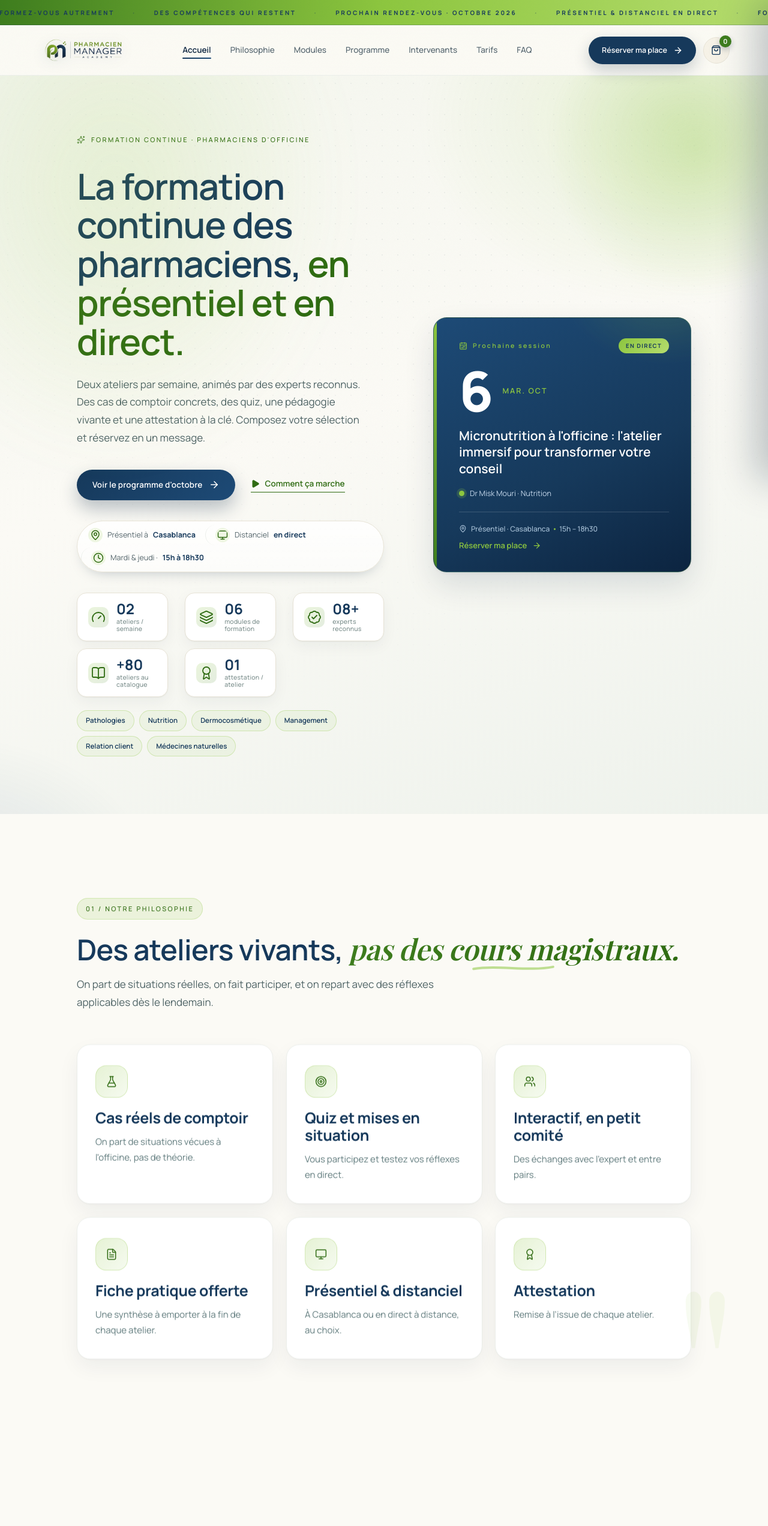
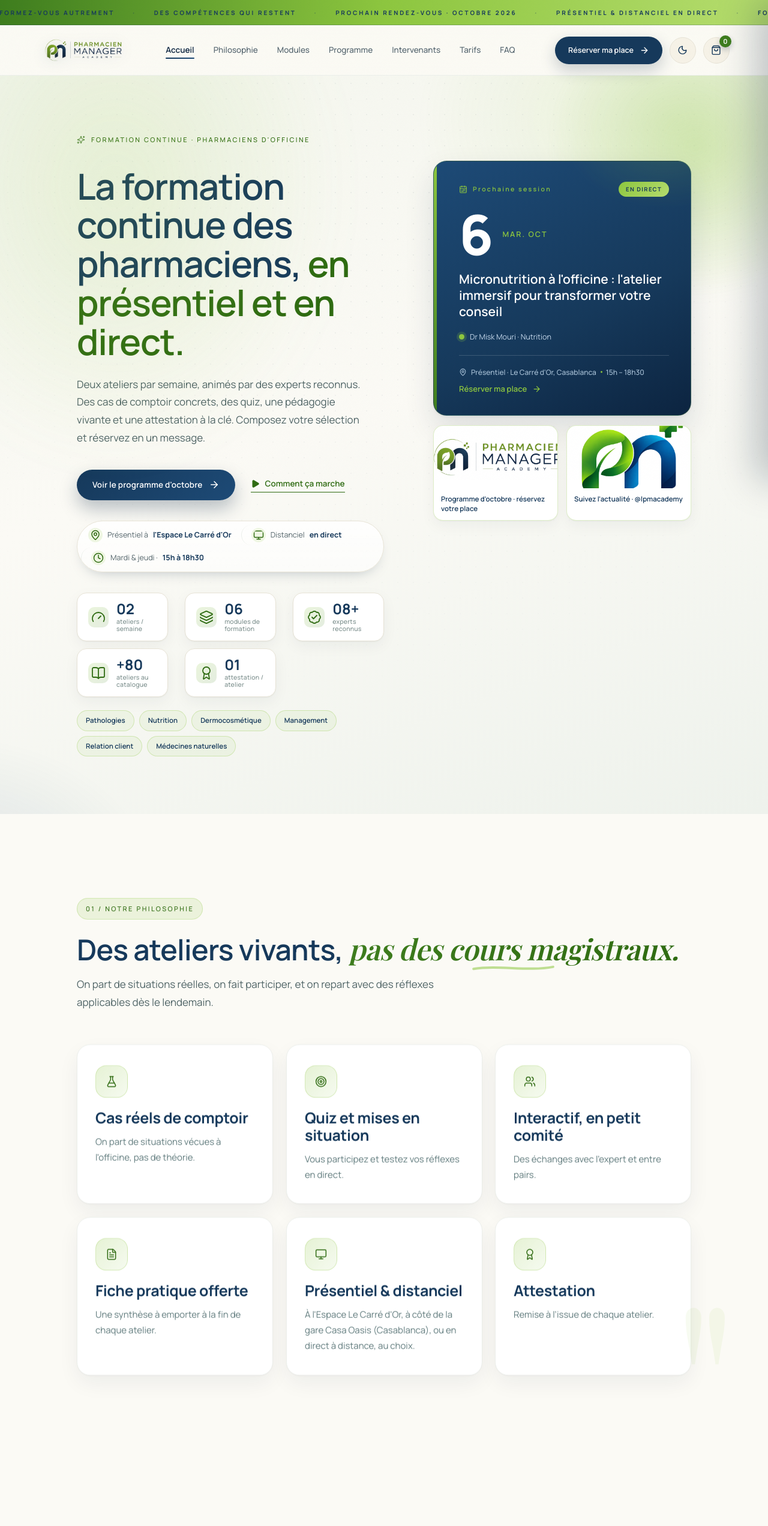
Before and after one commit to SouhailBechchari/lpmacademy, a React (Vite) app: page / in a window 1280 px wide. Shown: the top 2544 px of the page at 60% size. Built offline with nearby package versions, Linux system fonts and the light colour scheme; a web font is replaced by a local one.

Commit message:
Mode sombre, localisation complète (Le Carré d'Or / Casa Oasis), publi-hero, tel masqué, académie

```diff
--- a/src/App.tsx
+++ b/src/App.tsx
@@ -21,11 +21,13 @@ import {
   MessageCircle,
   Minus,
   Monitor,
+  Moon,
   Phone,
   Play,
   Plus,
   ShoppingBag,
   Sparkles,
+  Sun,
   Target,
   Users,
   X,
@@ -46,6 +48,11 @@ import {
 
 const AGENCY_WA = '212780931067'
 const WHATSAPP_ID = AGENCY_WA.replace(/^212/, '07') // 07 80 93 10 67
+const WHATSAPP_MASKED = '07 80 ** ** 67'
+
+const LOCATION_SHORT = "l'Espace Le Carré d'Or"
+const LOCATION_FULL = "à l'Espace Le Carré d'Or, à côté de la gare Casa Oasis, Casablanca"
+const LOCATION_CARD = "Le Carré d'Or, Casablanca"
 
 const MODULES = [
   {
@@ -350,7 +357,7 @@ const SPEAKERS = [
 
 const FAQ = [
   ['Puis-je ne prendre qu\u2019un seul atelier ?', "Oui. La formule à l'unité est faite pour ça. Si vous en ajoutez plusieurs, la remise pack s'applique automatiquement."],
-  ['Présentiel ou distanciel ?', 'Chaque atelier est hybride. En présentiel, vous êtes sur place à Casablanca ; en distanciel, vous suivez la même séance en direct, à un tarif réduit de 100 DH.'],
+  ['Présentiel ou distanciel ?', `Chaque atelier est hybride. En présentiel, vous êtes sur place ${LOCATION_FULL} ; en distanciel, vous suivez la même séance en direct, à un tarif réduit de 100 DH.`],
   ['Comment se passe le paiement ?', "Vous finalisez sur WhatsApp. Nous confirmons le montant et vous envoyons le RIB ; votre place est réservée dès réception du justificatif."],
   ['Y a-t-il une attestation ?', 'Oui, une attestation de participation est remise à l\u2019issue de chaque atelier.'],
   ['Où ont lieu les ateliers ?', "À l'Espace Le Carré d'Or, à Casablanca (à côté de la gare Casa Oasis), et en direct à distance."],
@@ -378,7 +385,7 @@ const PHILOSOPHIE = [
   ['Quiz et mises en situation', 'Vous participez et testez vos réflexes en direct.', 'Target'],
   ['Interactif, en petit comité', 'Des échanges avec l\u2019expert et entre pairs.', 'Users'],
   ['Fiche pratique offerte', 'Une synthèse à emporter à la fin de chaque atelier.', 'FileText'],
-  ['Présentiel & distanciel', 'À Casablanca ou en direct à distance, au choix.', 'Monitor'],
+  ['Présentiel & distanciel', `À l'Espace Le Carré d'Or, à côté de la gare Casa Oasis (Casablanca), ou en direct à distance, au choix.`, 'Monitor'],
   ['Attestation', 'Remise à l\u2019issue de chaque atelier.', 'Award'],
 ] as const
 
@@ -599,6 +606,9 @@ function WorkshopCard({ w }: { w: (typeof WORKSHOPS)[number] }) {
       <div className="exp">
         <Users size={14} /> {w.speaker}
       </div>
+      <div className="loc">
+        <MapPin size={13} /> {LOCATION_CARD} · ou en direct
+      </div>
 
       <AxesBlock w={w} />
 
@@ -648,7 +658,15 @@ function ScrollToTop() {
   return null
 }
 
-function Header({ onCartOpen }: { onCartOpen: () => void }) {
+function Header({
+  onCartOpen,
+  theme,
+  onToggleTheme,
+}: {
+  onCartOpen: () => void
+  theme: 'light' | 'dark'
+  onToggleTheme: () => void
+}) {
   const [open, setOpen] = useState(false)
   const { pathname } = useLocation()
   const cart = useCart()
@@ -685,6 +703,17 @@ function Header({ onCartOpen }: { onCartOpen: () => void }) {
           <Link to="/inscription" className="nav-cta">
             Réserver ma place <ArrowRight size={16} />
           </Link>
+          <button
+            className="theme-btn"
+            aria-label={theme === 'dark' ? 'Passer en mode clair' : 'Passer en mode sombre'}
+            title={theme === 'dark' ? 'Mode clair' : 'Mode sombre'}
+            onClick={() => {
+              setOpen(false)
+              onToggleTheme()
+            }}
+          >
+            {theme === 'dark' ? <Sun size={17} /> : <Moon size={17} />}
+          </button>
           <button
             className="nav-cart"
             aria-label={`Ouvrir le panier (${cart.count} ateliers)`}
@@ -744,7 +773,7 @@ function Footer() {
             <img src="/images/logo.png" alt="Passeport Formation Pharmaciens" className="brand-logo" />
           </Link>
           <p>
-            La formation continue des pharmaciens d'officine, en présentiel à Casablanca et en
+            La formation continue des pharmaciens d'officine, en présentiel {LOCATION_FULL} et en
             direct à distance.
           </p>
         </div>
@@ -766,16 +795,16 @@ function Footer() {
         <div className="foot-col">
           <h4>Contact</h4>
           <a href={`https://wa.me/${AGENCY_WA}`}>
-            <Phone size={14} /> WhatsApp {WHATSAPP_ID}
+            <Phone size={14} /> WhatsApp {WHATSAPP_MASKED}
           </a>
           <a href="https://instagram.com/lpmacademy" target="_blank" rel="noreferrer">
             <AtSign size={14} /> @lpmacademy
           </a>
           <a href="#" onClick={(e) => e.preventDefault()}>
-            <Briefcase size={14} /> Pharmacien Manager Academy
+            <Briefcase size={14} /> Pharmacien Manager Académie
           </a>
           <span>
-            <MapPin size={14} /> Espace Le Carré d'Or, Casablanca
+            <MapPin size={14} /> {LOCATION_CARD} · à côté de la gare Casa Oasis
           </span>
         </div>
       </div>
@@ -820,7 +849,7 @@ function Hero() {
         </div>
         <div className="hero-stripe">
           <span>
-            <MapPin size={15} /> Présentiel à <b>Casablanca</b>
+            <MapPin size={15} /> Présentiel à <b>{LOCATION_SHORT}</b>
           </span>
           <span>
             <Monitor size={15} /> Distanciel <b>en direct</b>
@@ -898,13 +927,23 @@ function Hero() {
           </div>
           <div className="hc-meta">
             <span>
-              <MapPin size={13} /> Présentiel · Casablanca
+              <MapPin size={13} /> Présentiel · {LOCATION_CARD}
             </span>
             <span>15h – 18h30</span>
           </div>
           <Link to="/programme" className="card-link">
             Réserver ma place <ArrowRight size={15} />
           </Link>
+        </div>
+        <div className="hero-ads">
+          <a className="hero-ad" href={`https://wa.me/${AGENCY_WA}`} target="_blank" rel="noreferrer">
+            <img src="/images/logo.png" alt="Réservez votre place au programme d'octobre" loading="lazy" />
+            <span>Programme d'octobre · réservez votre place</span>
+          </a>
+          <a className="hero-ad" href="https://instagram.com/lpmacademy" target="_blank" rel="noreferrer">
+            <img src="/images/iconlogo.png" alt="Suivez l'actualité sur Instagram" loading="lazy" />
+            <span>Suivez l'actualité · @lpmacademy</span>
+          </a>
         </div>
       </div>
     </section>
@@ -1075,9 +1114,6 @@ function Tarifs() {
   return (
     <section className="pricing" id="tarifs">
       <div className="pricing-copy">
-        <ReReveal>
-          <p className="eyebrow">04 / Formules et tarifs</p>
-        </ReReveal>
         <ReReveal delay={60}>
           <h2>
             Trois formules, <i>dégressives.</i>
@@ -1656,12 +1692,31 @@ function ScrollTop() {
 function AppShell() {
   const cart = useCart()
   const [cartOpen, setCartOpen] = useState(false)
+  const [theme, setTheme] = useState<'light' | 'dark'>(() => {
+    try {
+      const t = localStorage.getItem('pf-theme')
+      if (t === 'light' || t === 'dark') return t
+    } catch {}
+    return window.matchMedia('(prefers-color-scheme: dark)').matches ? 'dark' : 'light'
+  })
+
+  useEffect(() => {
+    document.documentElement.dataset.theme = theme
+    try {
+      localStorage.setItem('pf-theme', theme)
+    } catch {}
+  }, [theme])
+
   return (
     <div className="site-shell">
       <Cursor />
       <ScrollToTop />
       <TopMarquee />
-      <Header onCartOpen={() => setCartOpen(true)} />
+      <Header
+        theme={theme}
+        onToggleTheme={() => setTheme((t) => (t === 'light' ? 'dark' : 'light'))}
+        onCartOpen={() => setCartOpen(true)}
+      />
       <main>
         <AppRoutes />
       </main>
--- a/src/styles.css
+++ b/src/styles.css
@@ -253,6 +253,15 @@ body.has-mouse * { cursor: none !important; }
 @keyframes pop-in { from { transform: scale(0.5); opacity: 0; } to { transform: scale(1); opacity: 1; } }
 .menu-button { display: none; color: var(--navy); padding: 8px; }
 
+.theme-btn {
+  position: relative; display: grid; place-items: center;
+  width: 44px; height: 44px; border-radius: 50%;
+  background: var(--cream); color: var(--navy);
+  border: 1px solid var(--line);
+  transition: background 0.22s ease, color 0.22s ease, transform 0.22s ease;
+}
+.theme-btn:hover { background: var(--navy); color: var(--lime); transform: translateY(-2px); }
+
 /* ------------------------------------------------------------------ */
 /* Hero — lumineux, formes organiques                                  */
 /* ------------------------------------------------------------------ */
@@ -261,7 +270,7 @@ body.has-mouse * { cursor: none !important; }
   min-height: 720px;
   display: grid;
   grid-template-columns: 1.05fr 0.95fr;
-  align-items: center;
+  align-items: start;
   gap: 48px;
   padding: 96px clamp(20px, 10vw, 160px);
   overflow: hidden;
@@ -439,7 +448,7 @@ body.has-mouse * { cursor: none !important; }
 }
 .hero-tag:hover { background: var(--navy); color: #fff; border-color: var(--navy); transform: translateY(-2px); }
 
-.hero-card-wrap { position: relative; justify-self: end; width: min(430px, 100%); }
+.hero-card-wrap { position: relative; justify-self: end; width: min(430px, 100%); margin-top: 46px; }
 .hero-card {
   position: relative;
   overflow: hidden;
@@ -494,6 +503,29 @@ body.has-mouse * { cursor: none !important; }
   transition: gap 0.25s ease, color 0.25s ease;
 }
 .card-link:hover { gap: 13px; color: var(--lime-2); }
+
+.hero-ads { display: grid; grid-template-columns: 1fr 1fr; gap: 14px; margin-top: 16px; }
+.hero-ad {
+  position: relative; overflow: hidden; border-radius: 16px;
+  display: block; background: var(--card);
+  border: 1px solid rgba(141,198,63,.28);
+  box-shadow: var(--shadow-s);
+  transition: transform 0.3s cubic-bezier(0.2,0.8,0.2,1), box-shadow 0.3s ease, border-color 0.3s ease;
+}
+.hero-ad:hover { transform: translateY(-4px); box-shadow: var(--shadow-m); border-color: rgba(141,198,63,.5); }
+.hero-ad img { width: 100%; height: 104px; object-fit: cover; display: block; }
+.hero-ad::after {
+  content: ''; position: absolute; left: 0; right: 0; top: 0; height: 3px;
+  background: linear-gradient(90deg, var(--lime), var(--lime-2));
+  transform: scaleX(0); transform-origin: left; transition: transform 0.4s cubic-bezier(0.2,0.8,0.2,1);
+}
+.hero-ad:hover::after { transform: scaleX(1); }
+.hero-ad span {
+  display: block; padding: 10px 12px;
+  font-family: 'Manrope', sans-serif;
+  font-size: 11.5px; font-weight: 600; color: var(--navy);
+  line-height: 1.45;
+}
 
 /* ------------------------------------------------------------------ */
 /* Sections génériques — éditorial                                     */
@@ -636,6 +668,12 @@ body.has-mouse * { cursor: none !important; }
 .card h3 { font: 700 27px/1.18 'Manrope', sans-serif; color: var(--navy); }
 .exp { display: flex; align-items: center; gap: 8px; color: #4e6365; font-size: 14px; font-weight: 500; }
 .exp svg { color: var(--green); flex: 0 0 auto; }
+.loc {
+  display: inline-flex; align-items: center; gap: 7px;
+  font-size: 12.5px; font-weight: 600; color: var(--green);
+  width: fit-content;
+}
+.loc svg { flex: 0 0 auto; }
 .accro { color: var(--navy); font-size: 14px; font-style: italic; line-height: 1.65; }
 .axes {
   list-style: none; margin: 0;
@@ -1111,7 +1149,7 @@ footer::before {
 /* ------------------------------------------------------------------ */
 @media (max-width: 1024px) {
   .hero { grid-template-columns: 1fr; gap: 34px; padding-top: 72px; padding-bottom: 72px; }
-  .hero-card-wrap { justify-self: start; width: 100%; max-width: 440px; }
+  .hero-card-wrap { justify-self: start; width: 100%; max-width: 440px; margin-top: 0; }
   .pricing { gap: 48px; }
   .price-stack { grid-template-columns: 1fr; max-width: 560px; }
   .pillars, .mod-grid { grid-template-columns: repeat(2, 1fr); }
@@ -1187,6 +1225,7 @@ footer::before {
   .nav-actions { gap: 8px; }
   .nav-cta { padding: 10px 14px; font-size: 11.5px; }
   .nav-cart { width: 38px; height: 38px; }
+  .theme-btn { width: 38px; height: 38px; }
 
   .hero { padding: 42px 18px 56px; }
   .hero h1 { font-size: 29px; line-height: 1.12; }
@@ -1232,3 +1271,131 @@ footer::before {
   .faq-a.open p { padding-bottom: 22px; }
   .foot-bottom { gap: 12px; }
 }
+
+/* =====================================================================
+   Mode sombre
+   ===================================================================== */
+:root[data-theme='dark'] {
+  --ink: #e3edf6;
+  --mut: #9db2c3;
+
+  --paper: #0d1c2c;
+  --paper-2: #112333;
+  --cream: #17354a;
+  --cloud: #122537;
+  --card: #162c42;
+
+  --line: #2c4a63;
+  --line-2: #24405a;
+
+  --shadow-s: 0 1px 2px rgba(0,0,0,.3), 0 10px 26px rgba(0,0,0,.28);
+  --shadow-m: 0 2px 6px rgba(0,0,0,.35), 0 24px 54px rgba(0,0,0,.4);
+  --shadow-l: 0 30px 80px rgba(0,0,0,.55);
+}
+
+/* Titres et textes sur fond sombre */
+:root[data-theme='dark'] h1,
+:root[data-theme='dark'] h2,
+:root[data-theme='dark'] h3,
+:root[data-theme='dark'] h4 { color: #eaf3fa; }
+
+:root[data-theme='dark'] body::after { opacity: 0.018; }
+
+/* Navigation */
+:root[data-theme='dark'] .nav { background: rgba(13,28,44,.82); }
+:root[data-theme='dark'] .nav-links a { color: #a9c0d3; }
+:root[data-theme='dark'] .nav-links a.active { color: #fff; }
+:root[data-theme='dark'] .menu-button { color: #eaf3fa; }
+:root[data-theme='dark'] .theme-btn { color: #eaf3fa; }
+:root[data-theme='dark'] .nav-cart { color: #eaf3fa; }
+
+/* Hero */
+:root[data-theme='dark'] .hero {
+  background:
+    radial-gradient(720px 520px at 88% 6%, rgba(141,198,63,.14), transparent 60%),
+    radial-gradient(560px 420px at -6% 110%, rgba(29,74,118,.18), transparent 60%),
+    linear-gradient(160deg, #0b1826 0%, #0d1c2c 46%, #0f2133 100%);
+}
+:root[data-theme='dark'] .hero h1 { color: #eef5fb; }
+:root[data-theme='dark'] .hero h1 em { color: var(--lime); }
+:root[data-theme='dark'] .hero-text { color: #a9bfcf; }
+:root[data-theme='dark'] .hero-stripe {
+  background: linear-gradient(180deg, rgba(22,44,66,.9), rgba(15,30,46,.72));
+  border-color: #24405a;
+  color: #b7c9d6;
+}
+:root[data-theme='dark'] .hero-stripe b { color: #eaf3fa; }
+:root[data-theme='dark'] .hero-stripe span + span { border-color: #2c4a63; }
+:root[data-theme='dark'] .hs-item b { color: #eaf3fa; }
+:root[data-theme='dark'] .hs-item span { color: #9db2c3; }
+:root[data-theme='dark'] .hero-tag { color: #d7e6f0; }
+
+/* Sections & cartes */
+:root[data-theme='dark'] .lead { color: #b1c5d3; }
+:root[data-theme='dark'] .pillar p,
+:root[data-theme='dark'] .mod p,
+:root[data-theme='dark'] .spk li,
+:root[data-theme='dark'] .exp { color: #a9bfcf; }
+:root[data-theme='dark'] .mod-foot { color: #8fa6b8; }
+:root[data-theme='dark'] .chip { color: #d7e6f0; }
+:root[data-theme='dark'] .pillar h3,
+:root[data-theme='dark'] .mod h3,
+:root[data-theme='dark'] .card h3,
+:root[data-theme='dark'] .spk h3,
+:root[data-theme='dark'] .price-card h3 { color: #eaf3fa; }
+:root[data-theme='dark'] .accro { color: #cfe0ec; }
+:root[data-theme='dark'] .axes .lbl { color: #eaf3fa; }
+:root[data-theme='dark'] .spk .role { border-color: #24405a; }
+:root[data-theme='dark'] .av-tbd { background: linear-gradient(145deg, #1c3a4f, #173043); }
+:root[data-theme='dark'] .badge.warn { background: #3a2f15; color: #ffd77a; border-color: #6a571f; }
+:root[data-theme='dark'] .st.warn { color: #e8c25a; background: rgba(232,194,90,.14); }
+
+/* Prix */
+:root[data-theme='dark'] .price strong { color: #eaf3fa; }
+:root[data-theme='dark'] .price span,
+:root[data-theme='dark'] .cond,
+:root[data-theme='dark'] .hint,
+:root[data-theme='dark'] .rib-note,
+:root[data-theme='dark'] .ci-fmt { color: #93a9ba; }
+:root[data-theme='dark'] .pc-num { color: rgba(234,243,250,.12); }
+:root[data-theme='dark'] .spk-idx { color: rgba(234,243,250,.12); }
+
+/* FAQ / modules / vues */
+:root[data-theme='dark'] .faq-item button { color: #eaf3fa; }
+:root[data-theme='dark'] .faq-a p,
+:root[data-theme='dark'] .empty,
+:root[data-theme='dark'] .card-tbd .int { color: #b1c5d3; }
+:root[data-theme='dark'] .toggle button:hover { color: #eaf3fa; }
+
+/* Formulaires */
+:root[data-theme='dark'] input { background: #0e2233; border-color: #2c4a63; }
+:root[data-theme='dark'] input:focus { background: #11273b; }
+:root[data-theme='dark'] input::placeholder { color: #6e8798; }
+:root[data-theme='dark'] input.err { background: #2a1620; border-color: #d64545; }
+:root[data-theme='dark'] .form-err { color: #ffb3a7; background: #31171f; border-color: #6b2c2c; }
+
+/* Panier */
+:root[data-theme='dark'] .ci b,
+:root[data-theme='dark'] .ci-right strong,
+:root[data-theme='dark'] .sum-row strong,
+:root[data-theme='dark'] .cd-head h3 { color: #eaf3fa; }
+:root[data-theme='dark'] .ci-x { background: #20384c; color: #ff8a80; }
+:root[data-theme='dark'] .ci-x:hover { background: #3a232d; }
+:root[data-theme='dark'] .cd-close,
+:root[data-theme='dark'] .cd-secondary { color: #eaf3fa; }
+
+/* Barre de navigation sous-pages */
+:root[data-theme='dark'] .subpage-nav { background: rgba(13,28,44,.85); }
+
+/* Liens texte sur fond clair */
+:root[data-theme='dark'] .text-link:hover,
+:root[data-theme='dark'] .oc-back:hover,
+:root[data-theme='dark'] .subpage-nav .back:hover { color: #eaf3fa; }
+
+/* Publicités hero */
+:root[data-theme='dark'] .hero-ad span { color: #eaf3fa; }
+
+/* Menu mobile */
+@media (max-width: 800px) {
+  :root[data-theme='dark'] .nav-links { background: rgba(13,28,44,.98); }
+}
```
Also changed, not shown: index.html (+11 -0 lines).
